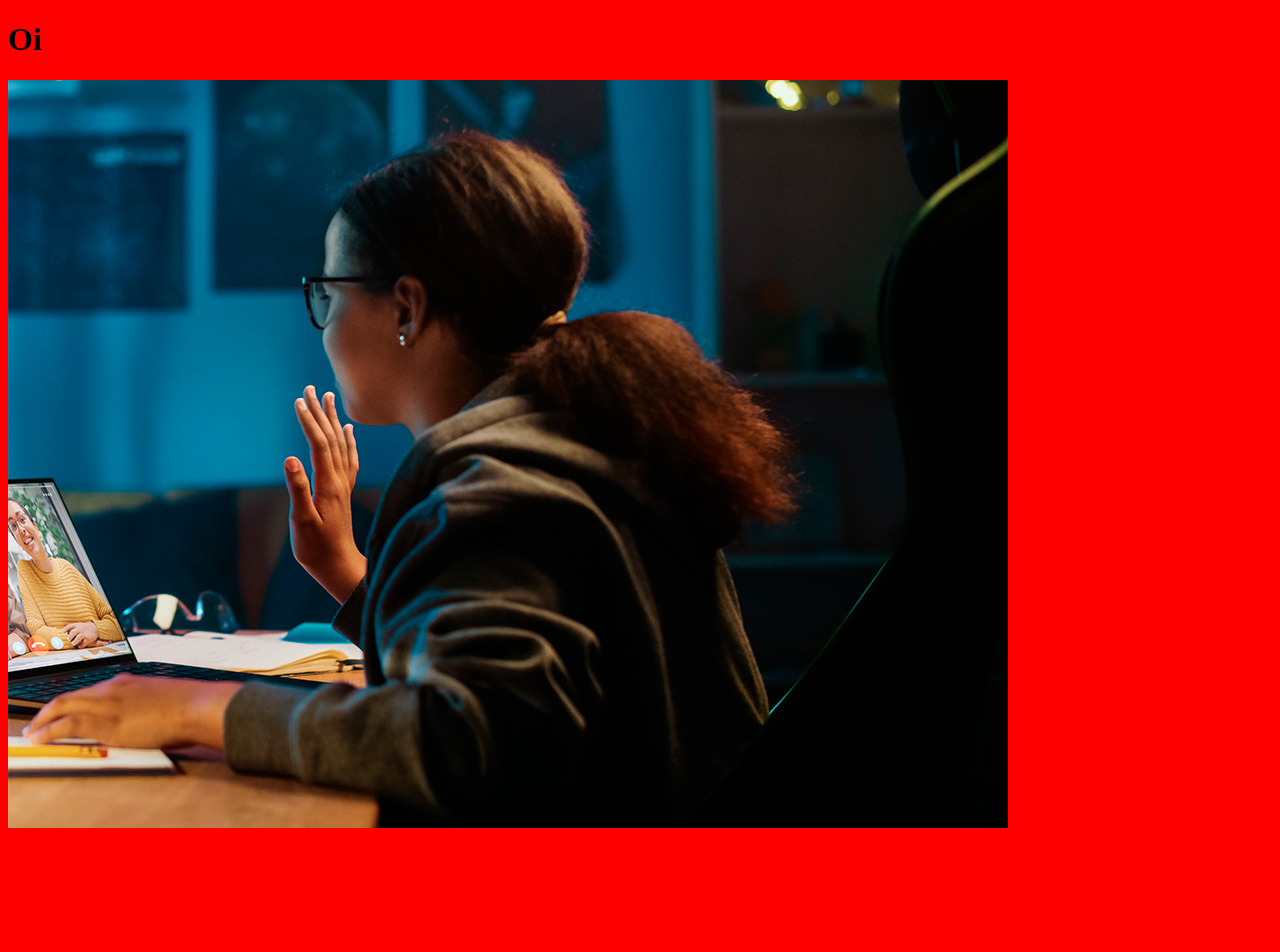
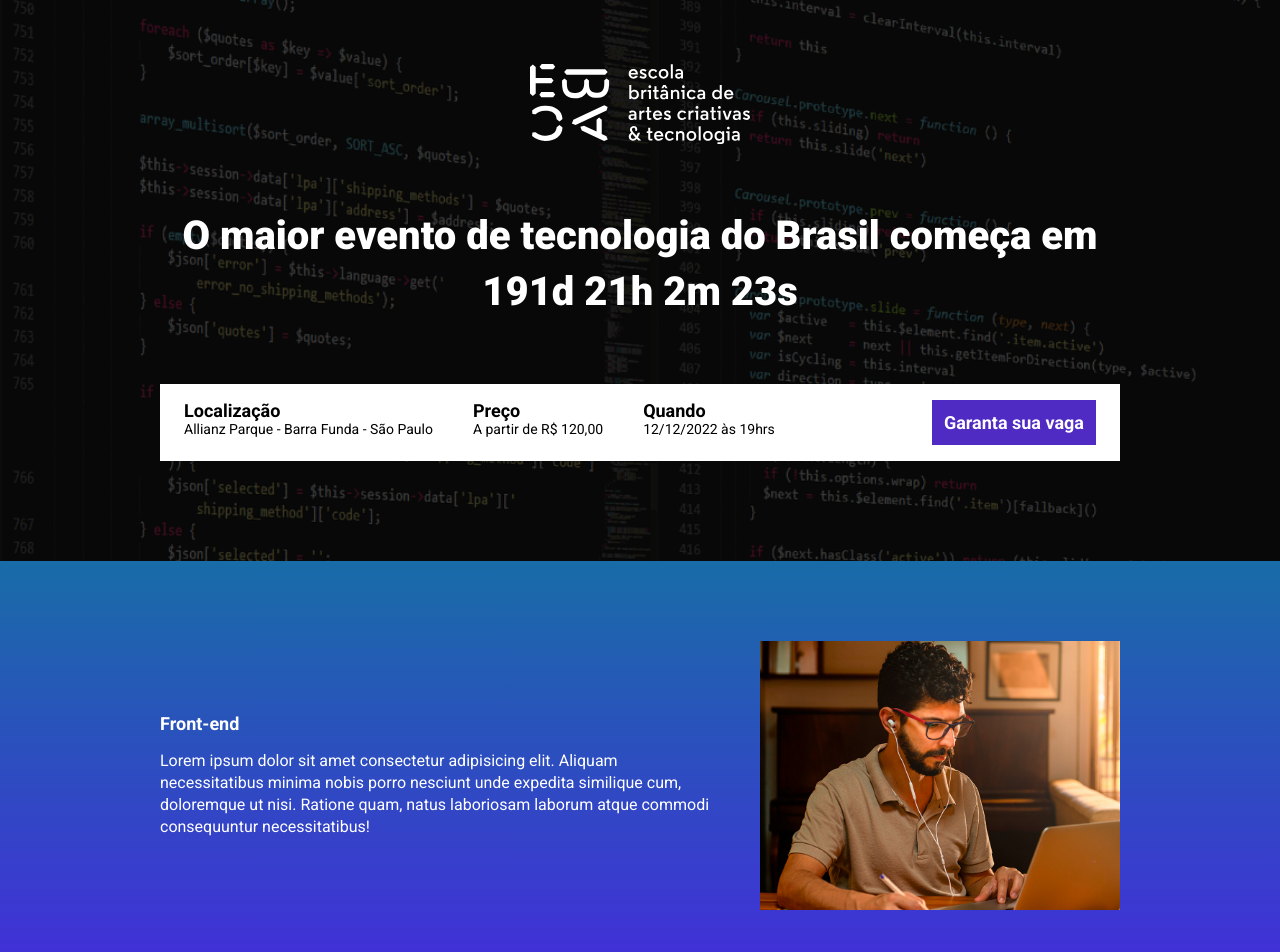
Before and after one commit to zmngabriela/landingpageTechTalks, a website built with Parcel: page src/index.html in a window 1280 px wide. Shown: the top 952 px of the page. Before the commit the page ends 840 px from the top, so only its background shows below. Built offline with nearby package versions, Linux system fonts and the light colour scheme.

Commit message:
adding countdown

```diff
--- a/src/index.html
+++ b/src/index.html
@@ -1,14 +1,77 @@
 <!DOCTYPE html>
-<html lang="en">
+<html lang="pt-br">
 <head>
     <meta charset="UTF-8">
     <meta name="viewport" content="width=device-width, initial-scale=1.0">
-    <title>Document</title>
-    <link rel="stylesheet" href="styles/main.scss">
+    <title>EBAC Tech Talks</title>
+    <link rel="stylesheet" href="./styles/main.scss">
+    <link rel="preconnect" href="https://fonts.googleapis.com">
+    <link rel="preconnect" href="https://fonts.gstatic.com" crossorigin="">
+    <link href="https://fonts.googleapis.com/css2?family=Roboto:wght@400;700;900&display=swap" rel="stylesheet">
+    <link rel="stylesheet" href="https://unpkg.com/aos@next/dist/aos.css" />
 </head>
 <body>
-    <h1>Oi</h1>
-    <img src="./images/backend.png" alt="">
-    <script src="scripts/main.js"></script>
-</body>
+    <header class="hero">
+        <div class="container">
+            <img class="hero__logo" src="./images/ebac_logo.svg" alt="">
+            <p class="hero__text">
+                O maior evento de tecnologia do Brasil começa em <span class="counting"></span>
+            </p>
+            <div class="info_bar">
+                <ul class="info_bar__info">
+                    <li class="info_bar__info__item">
+                        <b>Localização</b>
+                        Allianz Parque - Barra Funda - São Paulo
+                    </li>
+                    <li class="info_bar__info__item">
+                        <b>Preço</b>
+                        A partir de R$ 120,00
+                    </li>
+                    <li class="info_bar__info__item">
+                        <b>Quando</b>
+                        12/12/2022 às 19hrs
+                    </li>
+                </ul>
+                <a class="button button--primary" href="#">Garanta sua vaga</a>
+            </div>
+        </div>
+    </header>
+    <section class="event event--frontend">
+        <div class="container" data-aos="fade-right">
+            <div class="event__detail">
+                <h2 class="event__detail__title">Front-end</h2>
+                <p class="event__detail__description">Lorem ipsum dolor sit amet consectetur adipisicing elit. Aliquam necessitatibus minima nobis porro nesciunt unde expedita similique cum, doloremque ut nisi. Ratione quam, natus laboriosam laborum atque commodi consequuntur necessitatibus!</p>
+            </div>
+            <img class="event__image" src="./images/frontend.png" alt="">
+        </div>
+    </section>
+    <section class="event event--ux-ui event--image-left">
+        <div class="container" data-aos="fade-left">
+            <div class="event__detail">
+                <h2 class="event__detail__title">Front-end</h2>
+                <p class="event__detail__description">Lorem ipsum dolor sit amet consectetur adipisicing elit. Aliquam necessitatibus minima nobis porro nesciunt unde expedita similique cum, doloremque ut nisi. Ratione quam, natus laboriosam laborum atque commodi consequuntur necessitatibus!</p>
+            </div>
+            <img class="event__image" src="./images/frontend.png" alt="">
+        </div>
+    </section>
+    <section class="event event--data-science">
+        <div class="container" data-aos="fade-right">
+            <div class="event__detail">
+                <h2 class="event__detail__title">Front-end</h2>
+                <p class="event__detail__description">Lorem ipsum dolor sit amet consectetur adipisicing elit. Aliquam necessitatibus minima nobis porro nesciunt unde expedita similique cum, doloremque ut nisi. Ratione quam, natus laboriosam laborum atque commodi consequuntur necessitatibus!</p>
+            </div>
+            <img class="event__image" src="./images/frontend.png" alt="">
+        </div>
+    </section>
+    <section class="event event--backend event--image-left">
+        <div class="container" data-aos="fade-left">
+            <div class="event__detail">
+                <h2 class="event__detail__title">Front-end</h2>
+                <p class="event__detail__description">Lorem ipsum dolor sit amet consectetur adipisicing elit. Aliquam necessitatibus minima nobis porro nesciunt unde expedita similique cum, doloremque ut nisi. Ratione quam, natus laboriosam laborum atque commodi consequuntur necessitatibus!</p>
+            </div>
+            <img class="event__image" src="./images/frontend.png" alt="">
+        </div>
+    </section>
+    <script src="https://unpkg.com/aos@next/dist/aos.js"></script>
+    <script src="./scripts/main.js"></script>
 </html>
--- a/src/scripts/main.js
+++ b/src/scripts/main.js
@@ -1 +1,18 @@
-console.log('oi');
+AOS.init();
+
+const eventDate = new Date("Dec 12, 2024 19:00:00");
+const eventTimeStamp = eventDate.getTime();
+
+const timeCount = setInterval(function() {
+    const now = new Date();
+    const currentTimeStamp = now.getTime();
+
+    const timeUntilEvent = eventTimeStamp - currentTimeStamp;
+
+    const daysUntilEvent = Math.floor(timeUntilEvent / (1000 * 60 * 60 * 24));
+    const hoursUntilEvent = Math.floor((timeUntilEvent % (1000 * 60 * 60 * 24)) / (1000 * 60 * 60));
+    const minutesUntilEvent = Math.floor(timeUntilEvent % (1000 * 60 * 60) / (1000 * 60));
+    const secondsUntilEvent = Math.floor(timeUntilEvent % (1000 * 60) / 1000);
+
+    document.querySelector('.counting').innerHTML = `${daysUntilEvent}d ${hoursUntilEvent}h ${minutesUntilEvent}m ${secondsUntilEvent}s`;
+}, 1000);
--- /dev/null
+++ b/src/styles/_event.scss
@@ -0,0 +1,68 @@
+@use 'variables';
+
+.event {
+    padding: 80px 0;
+    border: none;
+
+    &--frontend {
+        background-image: linear-gradient(variables.$blue1, variables.$blue2);
+    }
+
+    &--ux-ui {
+        background-image: linear-gradient(variables.$blue2, variables.$pink);
+    }
+
+    &--data-science {
+        background-image: linear-gradient(variables.$pink, variables.$yellow);
+    }
+
+    &--backend {
+        background-image: linear-gradient(variables.$yellow, variables.$pink);
+    }
+
+    &--image-left {
+        .container {
+            flex-direction: row-reverse;
+        }
+    }
+
+    .container {
+        display: flex;
+        gap: 40px;
+    }
+
+    &__detail {
+        display: flex;
+        flex-direction: column;
+        justify-content: center;
+
+        &__title {
+            font-size: 18px;
+            font-weight: bold;
+            margin-bottom: 16px;
+        }
+
+        &__description {
+            line-height: 22px;
+        }
+    }
+
+    &__image {
+        max-width: 360px;
+    }
+
+    @media (max-width: 640px) {
+        .container {
+            display: block;
+        }
+
+        &__image {
+            width: 100%;
+        }
+
+        &__detail {
+            margin-right: 0;
+            margin-bottom: 16px;
+        }
+    }
+}
--- /dev/null
+++ b/src/styles/_hero.scss
@@ -0,0 +1,52 @@
+@use 'variables';
+
+.hero {
+    padding: 64px 0 100px;
+    background-image: url(../images/fundo.png);
+    background-repeat: no-repeat;
+    background-size: cover;
+    position: relative;
+
+    .container {
+        position: relative;
+    }
+
+    &::before {
+        content: '';
+        position: absolute;
+        top: 0;
+        left: 0;
+        width: 100%;
+        height: 100%;
+        background-color: variables.$secondaryText;
+        opacity: 0.7;
+    }
+
+    &__text {
+        margin: 64px 0;
+        font-size: 40px;
+        font-weight: 800;
+        line-height: 56px;
+        text-align: center;
+    }
+
+    &__logo {
+        margin: 0 auto;
+        height: 80px;
+        display: block;
+    }
+
+    @media (max-width: 640px) {
+        padding: 40px;
+
+        &__logo {
+            height: 40px;
+        }
+
+        &__text {
+            font-size: 22px;
+            line-height: 24px;
+            margin: 32px 0;
+        }
+    }
+}
--- /dev/null
+++ b/src/styles/_variables.scss
@@ -0,0 +1,9 @@
+$textColor: #fff;
+$secondaryText: #000;
+
+$buttonColor: #4F2AC3;
+
+$blue1: #186CA7;
+$blue2: #442BDB;
+$pink: #89223B;
+$yellow: #9C791D;
--- /dev/null
+++ b/src/styles/components/_buttons.scss
@@ -0,0 +1,25 @@
+@use '../variables';
+
+.button {
+    padding: 12px;
+    font-size: 18px;
+    font-weight: bold;
+    text-decoration: none;
+    text-align: center;
+    white-space: nowrap;
+
+    &--primary {
+        color: variables.$textColor;
+        background-color: variables.$buttonColor;
+    }
+
+    @media (max-width: 640px) {
+        display: block;
+        width: 100%;
+    }
+
+    @media (max-width: 1024px) {
+        display: flex;
+        align-items: center;
+    }
+}
--- /dev/null
+++ b/src/styles/components/_info_bar.scss
@@ -0,0 +1,42 @@
+@use '../variables';
+
+.info_bar {
+    padding: 16px 24px;
+    background-color: variables.$textColor;
+    display: flex;
+    justify-content: space-between;
+
+    &__info {
+        display: flex;
+        gap: 40px;
+
+        &__item {
+            font-size: 14px;
+            color: variables.$secondaryText;
+
+            b {
+                font-size: 18px;
+                display: block;
+                color: variables.$secondaryText;
+            }
+        }
+    }
+
+    @media (max-width: 640px) {
+        display: block;
+
+        &__info {
+            display: block;
+
+            &__item {
+                margin-bottom: 24px;
+            }
+        }
+    }
+
+    @media (max-width: 1024px) {
+        &__info {
+            gap: 16px;
+        }
+    }
+}
--- a/src/styles/main.scss
+++ b/src/styles/main.scss
@@ -1,3 +1,28 @@
-body {
-    background-color: red;
+@use 'hero';
+@use './components/info_bar';
+@use './components/buttons';
+@use 'event';
+@use 'variables';
+
+* {
+    margin: 0;
+    padding: 0;
+    box-sizing: border-box;
+    font-family: Roboto, sans-serif;
+    list-style: none;
+    color: variables.$textColor;
 }
+
+.container {
+    max-width: 960px;
+    width: 100%;
+    margin: 0 auto;
+
+    @media (max-width: 640px) {
+        max-width: 80%;
+    }
+
+    @media (max-width: 1024px) {
+        max-width: 90%;
+    }
+}
```
